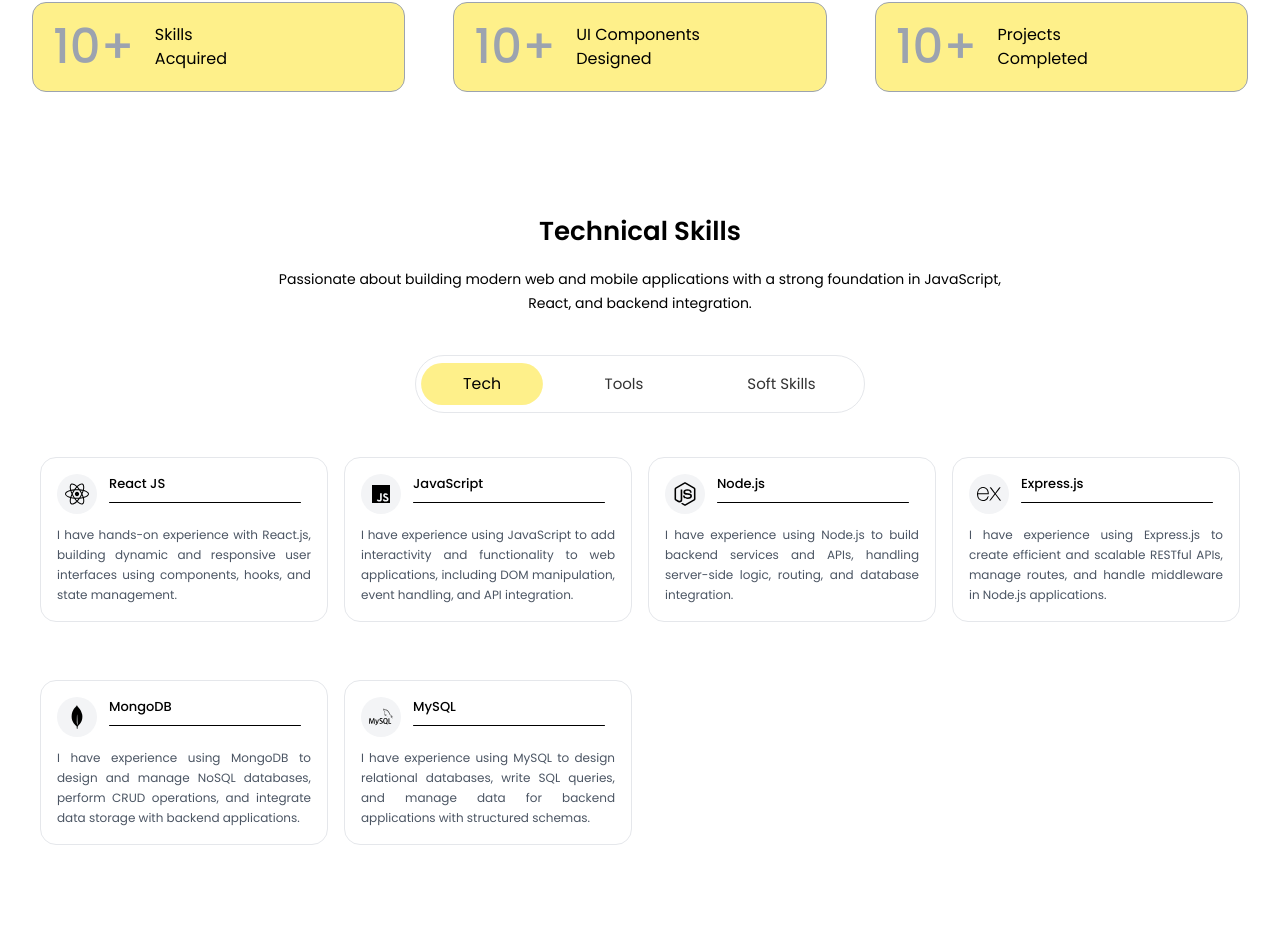
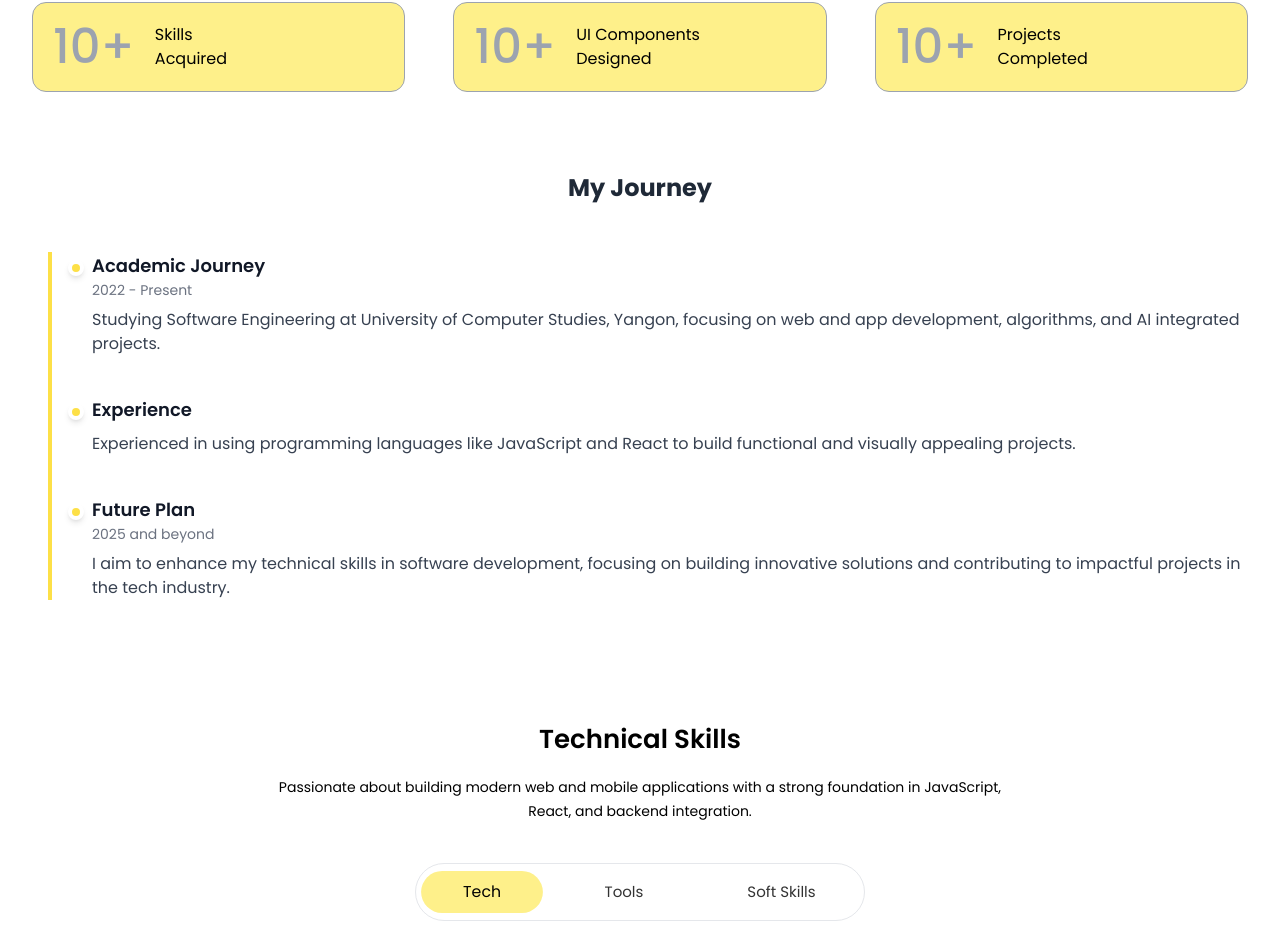
Before and after one commit to wintwah243/shiportfolio-v2.0, a React (Vite) app in the folder shiportfolio-version2.0/: page / in a window 1280 px wide. Shown: the part 774-1726 px from the top of the page. Built offline with nearby package versions, Linux system fonts and the light colour scheme.

Commit message:
Update Hero.jsx

```diff
--- a/shiportfolio-version2.0/src/sections/Hero.jsx
+++ b/shiportfolio-version2.0/src/sections/Hero.jsx
@@ -3,6 +3,7 @@ import LOGO from "../assets/images/LOGO.png";
 import { STATS } from '../utils/data';
 import StatInfoCard from '../components/StatInfoCard';
 import { motion } from 'framer-motion';
+import TimelineSection from '../components/TimelineSection';
 
 const Hero = () => {
   return (
@@ -80,6 +81,8 @@ const Hero = () => {
           <StatInfoCard key={item.id} count={item.count} label={item.label} />
         ))}
       </motion.div>
+
+       <TimelineSection />
     </section>
   );
 };
```
